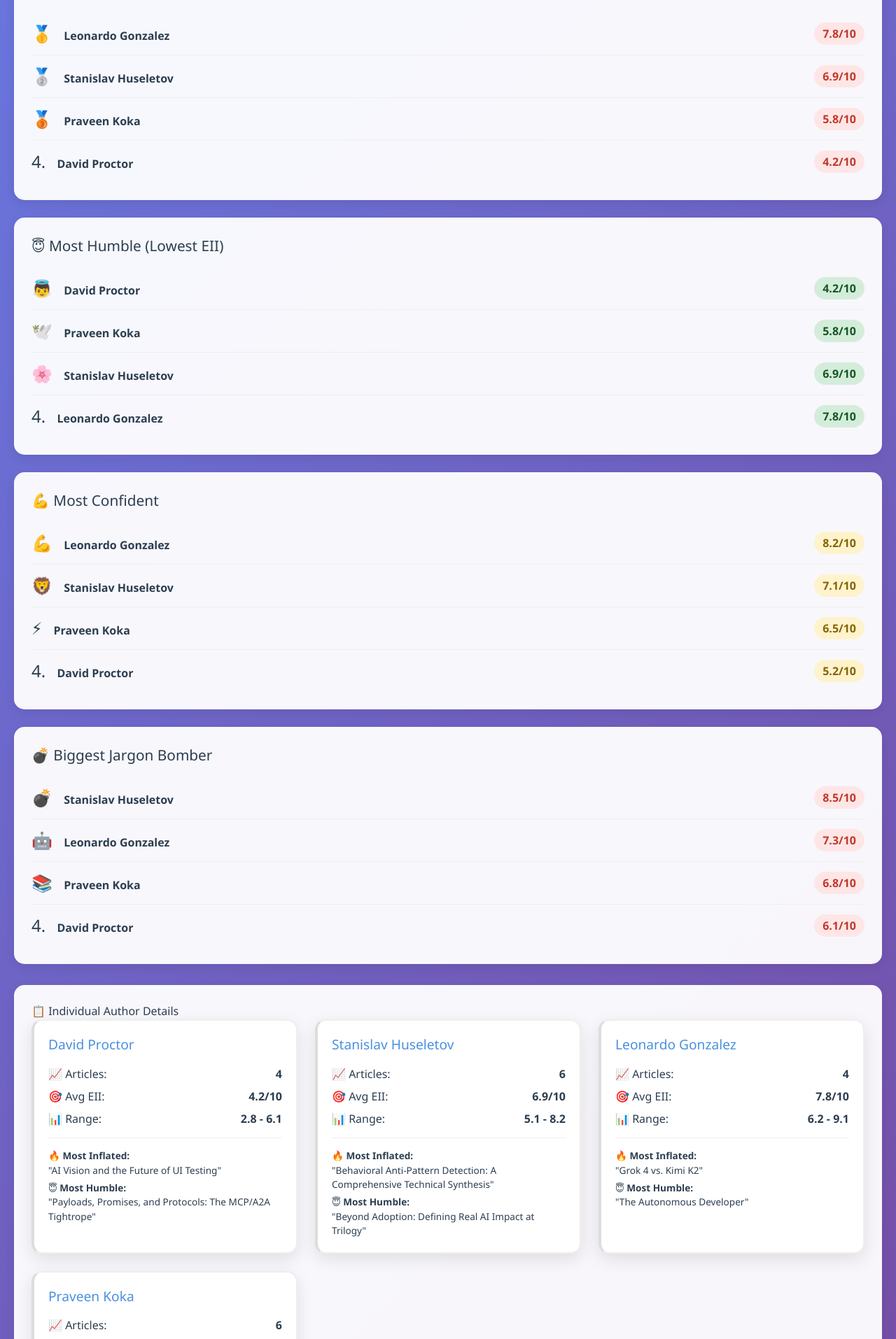
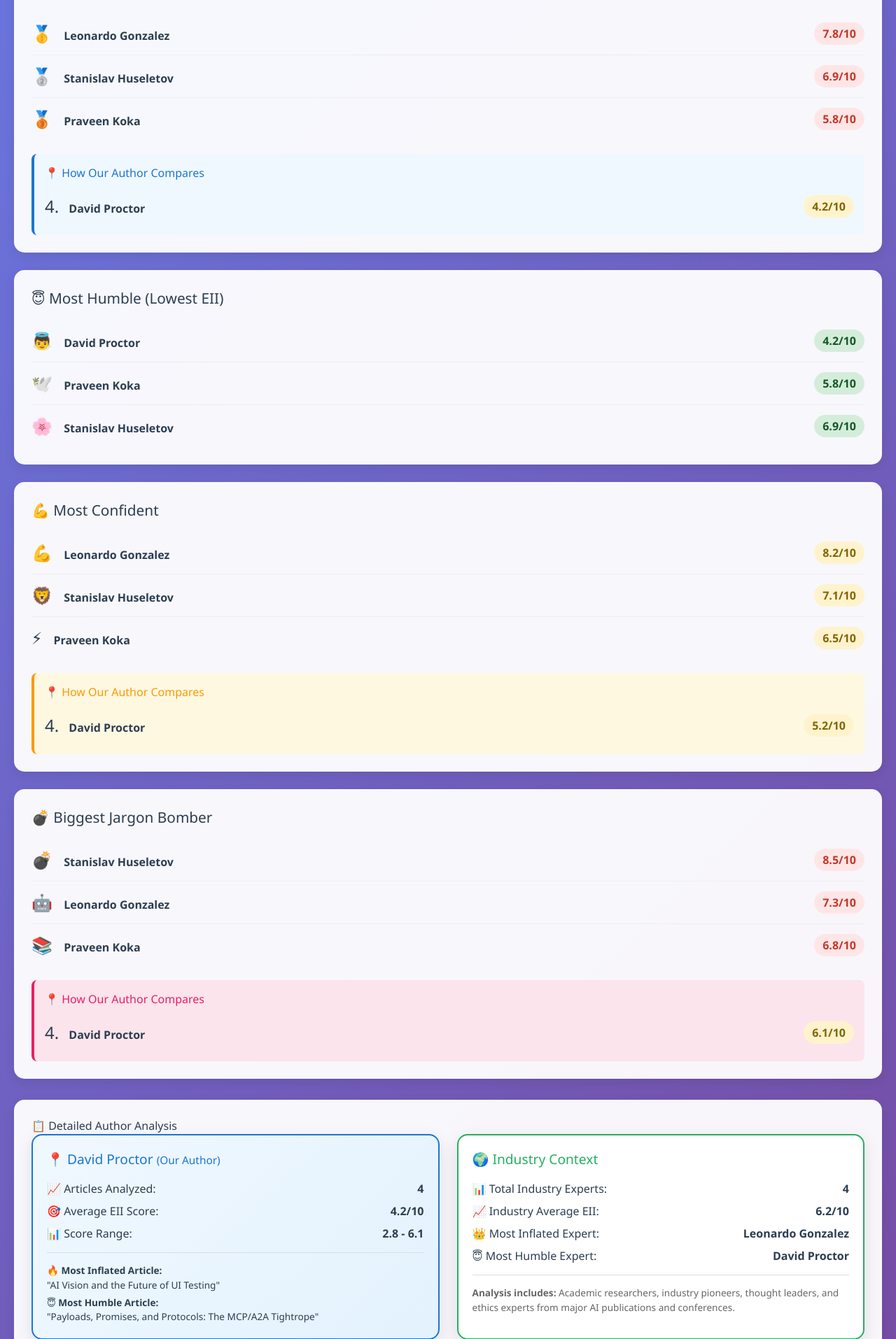
Before and after one commit to dp-pcs/expertise-inflation-index, a Flask app: page /team-championship in a window 1280 px wide. Shown: the part 814-2728 px from the top of the page at 70% size. Run offline with Flask 3, Linux system fonts and the light colour scheme; some libraries are stand-ins or nearby versions.

Commit message:
Transform team championship into industry analysis with top 3 + author ranking
🏆 Major restructuring for external industry comparison:
- Show only top 3 performers in each category (🥇🥈🥉)
- Add 'How Our Author Compares' sections showing David's ranking position
- Remove internal team comparison, focus on external AI industry experts
- Highlight David's position among broader AI community (academics, researchers, thought leaders)

📊 Enhanced presentation:
- Color-coded comparison boxes for each ranking category
- Dedicated David Proctor analysis card with industry context
- Industry overview card with total experts and averages
- Professional external positioning vs internal team competition

🎯 Resolves workplace sensitivity while maintaining scientific rigor:
- No more co-worker comparisons that could cause offense
- Positions author against established AI industry figures
- More appropriate for external sharing and professional credibility
- Maintains all analytical depth with better context

```diff
--- a/templates/team_championship.html
+++ b/templates/team_championship.html
@@ -7,13 +7,13 @@
 <div class="container">
     <div class="header">
         <h1>🌍 AI Industry EII Analysis</h1>
-        <p>David Proctor vs. Leading AI Researchers & Thought Leaders</p>
+        <p>Benchmarking against Leading AI Researchers & Thought Leaders</p>
         <div style="margin-top: 15px; font-size: 0.9em; color: #666;">
             Last updated: {{ data.timestamp.split('T')[0] }}
         </div>
         {% if data.team_summary.david_industry_rank %}
         <div style="margin-top: 10px; padding: 10px; background: #e3f2fd; border-radius: 8px; color: #1976d2;">
-            <strong>🎯 David's Industry Rank: #{{ data.team_summary.david_industry_rank }} out of {{ data.author_stats|length }} AI experts</strong>
+            <strong>🎯 Our Author's Industry Position: #{{ data.team_summary.david_industry_rank }} out of {{ data.author_stats|length }} AI experts analyzed</strong>
         </div>
         {% endif %}
     </div>
@@ -48,14 +48,13 @@
         <div class="ranking-section">
             <h3>🔥 Highest Average EII (Most Inflated)</h3>
             <ul class="ranking-list">
-                {% for author in data.rankings.highest_avg_eii %}
+                {% for author in data.rankings.highest_avg_eii[:3] %}
                 <li class="ranking-item">
                     <div>
                         <span class="rank-medal">
                             {% if loop.index == 1 %}🥇
                             {% elif loop.index == 2 %}🥈
                             {% elif loop.index == 3 %}🥉
-                            {% else %}{{ loop.index }}.
                             {% endif %}
                         </span>
                         <span class="author-name">{{ author }}</span>
@@ -64,19 +63,33 @@
                 </li>
                 {% endfor %}
             </ul>
+
+            <!-- How Our Author Compares -->
+            {% set david_rank = data.rankings.highest_avg_eii.index("David Proctor") + 1 if "David Proctor" in data.rankings.highest_avg_eii else None %}
+            {% if david_rank and david_rank > 3 %}
+            <div style="margin-top: 20px; padding: 15px; background: #f0f8ff; border-radius: 8px; border-left: 4px solid #1976d2;">
+                <h4 style="margin: 0 0 10px 0; color: #1976d2;">📍 How Our Author Compares</h4>
+                <div class="ranking-item" style="border: none; margin: 0; padding: 8px 0;">
+                    <div>
+                        <span class="rank-medal">{{ david_rank }}.</span>
+                        <span class="author-name">David Proctor</span>
+                    </div>
+                    <span class="score medium">{{ "%.1f"|format(data.author_stats["David Proctor"].avg_eii_score) }}/10</span>
+                </div>
+            </div>
+            {% endif %}
         </div>
 
         <div class="ranking-section">
             <h3>😇 Most Humble (Lowest EII)</h3>
             <ul class="ranking-list">
-                {% for author in data.rankings.most_humble %}
+                {% for author in data.rankings.most_humble[:3] %}
                 <li class="ranking-item">
                     <div>
                         <span class="rank-medal">
                             {% if loop.index == 1 %}👼
                             {% elif loop.index == 2 %}🕊️
                             {% elif loop.index == 3 %}🌸
-                            {% else %}{{ loop.index }}.
                             {% endif %}
                         </span>
                         <span class="author-name">{{ author }}</span>
@@ -85,19 +98,33 @@
                 </li>
                 {% endfor %}
             </ul>
+
+            <!-- How Our Author Compares -->
+            {% set david_humble_rank = data.rankings.most_humble.index("David Proctor") + 1 if "David Proctor" in data.rankings.most_humble else None %}
+            {% if david_humble_rank and david_humble_rank > 3 %}
+            <div style="margin-top: 20px; padding: 15px; background: #f0fff0; border-radius: 8px; border-left: 4px solid #27ae60;">
+                <h4 style="margin: 0 0 10px 0; color: #27ae60;">📍 How Our Author Compares</h4>
+                <div class="ranking-item" style="border: none; margin: 0; padding: 8px 0;">
+                    <div>
+                        <span class="rank-medal">{{ david_humble_rank }}.</span>
+                        <span class="author-name">David Proctor</span>
+                    </div>
+                    <span class="score low">{{ "%.1f"|format(data.author_stats["David Proctor"].avg_eii_score) }}/10</span>
+                </div>
+            </div>
+            {% endif %}
         </div>
 
         <div class="ranking-section">
             <h3>💪 Most Confident</h3>
             <ul class="ranking-list">
-                {% for author in data.rankings.most_confident %}
+                {% for author in data.rankings.most_confident[:3] %}
                 <li class="ranking-item">
                     <div>
                         <span class="rank-medal">
                             {% if loop.index == 1 %}💪
                             {% elif loop.index == 2 %}🦁
                             {% elif loop.index == 3 %}⚡
-                            {% else %}{{ loop.index }}.
                             {% endif %}
                         </span>
                         <span class="author-name">{{ author }}</span>
@@ -106,19 +133,33 @@
                 </li>
                 {% endfor %}
             </ul>
+
+            <!-- How Our Author Compares -->
+            {% set david_conf_rank = data.rankings.most_confident.index("David Proctor") + 1 if "David Proctor" in data.rankings.most_confident else None %}
+            {% if david_conf_rank and david_conf_rank > 3 %}
+            <div style="margin-top: 20px; padding: 15px; background: #fff8e1; border-radius: 8px; border-left: 4px solid #ff9800;">
+                <h4 style="margin: 0 0 10px 0; color: #ff9800;">📍 How Our Author Compares</h4>
+                <div class="ranking-item" style="border: none; margin: 0; padding: 8px 0;">
+                    <div>
+                        <span class="rank-medal">{{ david_conf_rank }}.</span>
+                        <span class="author-name">David Proctor</span>
+                    </div>
+                    <span class="score medium">{{ "%.1f"|format(data.author_stats["David Proctor"].avg_confidence) }}/10</span>
+                </div>
+            </div>
+            {% endif %}
         </div>
 
         <div class="ranking-section">
             <h3>💣 Biggest Jargon Bomber</h3>
             <ul class="ranking-list">
-                {% for author in data.rankings.biggest_jargon_bomber %}
+                {% for author in data.rankings.biggest_jargon_bomber[:3] %}
                 <li class="ranking-item">
                     <div>
                         <span class="rank-medal">
                             {% if loop.index == 1 %}💣
                             {% elif loop.index == 2 %}🤖
                             {% elif loop.index == 3 %}📚
-                            {% else %}{{ loop.index }}.
                             {% endif %}
                         </span>
                         <span class="author-name">{{ author }}</span>
@@ -127,39 +168,84 @@
                 </li>
                 {% endfor %}
             </ul>
+
+            <!-- How Our Author Compares -->
+            {% set david_jargon_rank = data.rankings.biggest_jargon_bomber.index("David Proctor") + 1 if "David Proctor" in data.rankings.biggest_jargon_bomber else None %}
+            {% if david_jargon_rank and david_jargon_rank > 3 %}
+            <div style="margin-top: 20px; padding: 15px; background: #fce4ec; border-radius: 8px; border-left: 4px solid #e91e63;">
+                <h4 style="margin: 0 0 10px 0; color: #e91e63;">📍 How Our Author Compares</h4>
+                <div class="ranking-item" style="border: none; margin: 0; padding: 8px 0;">
+                    <div>
+                        <span class="rank-medal">{{ david_jargon_rank }}.</span>
+                        <span class="author-name">David Proctor</span>
+                    </div>
+                    <span class="score medium">{{ "%.1f"|format(data.author_stats["David Proctor"].avg_jargon) }}/10</span>
+                </div>
+            </div>
+            {% endif %}
         </div>
     </div>
 
     <div class="author-details">
-        <h3>📋 Individual Author Details</h3>
+        <h3>📋 Detailed Author Analysis</h3>
         <div class="author-grid">
-            {% for author, stats in data.author_stats.items() %}
-            <div class="author-card">
-                <h4>{{ author }}</h4>
+            <!-- Focus on David Proctor's performance -->
+            {% set david_stats = data.author_stats["David Proctor"] %}
+            <div class="author-card" style="border: 2px solid #1976d2; background: linear-gradient(135deg, #f0f8ff 0%, #e3f2fd 100%);">
+                <h4 style="color: #1976d2;">📍 David Proctor <span style="font-size: 0.8em; font-weight: normal;">(Our Author)</span></h4>
                 <div class="stat-row">
-                    <span>📈 Articles:</span>
-                    <strong>{{ stats.article_count }}</strong>
+                    <span>📈 Articles Analyzed:</span>
+                    <strong>{{ david_stats.article_count }}</strong>
                 </div>
                 <div class="stat-row">
-                    <span>🎯 Avg EII:</span>
-                    <strong>{{ "%.1f"|format(stats.avg_eii_score) }}/10</strong>
+                    <span>🎯 Average EII Score:</span>
+                    <strong>{{ "%.1f"|format(david_stats.avg_eii_score) }}/10</strong>
                 </div>
                 <div class="stat-row">
-                    <span>📊 Range:</span>
-                    <strong>{{ "%.1f"|format(stats.min_eii_score) }} - {{ "%.1f"|format(stats.max_eii_score) }}</strong>
+                    <span>📊 Score Range:</span>
+                    <strong>{{ "%.1f"|format(david_stats.min_eii_score) }} - {{ "%.1f"|format(david_stats.max_eii_score) }}</strong>
                 </div>
-                <div style="margin-top: 15px; padding-top: 15px; border-top: 1px solid #eee;">
+                {% if data.team_summary.david_industry_rank %}
+                <div class="stat-row" style="background: rgba(25, 118, 210, 0.1); padding: 8px; border-radius: 4px; margin: 10px 0;">
+                    <span>🏆 Industry Ranking:</span>
+                    <strong>#{{ data.team_summary.david_industry_rank }} of {{ data.author_stats|length }}</strong>
+                </div>
+                {% endif %}
+                <div style="margin-top: 15px; padding-top: 15px; border-top: 1px solid #ddd;">
                     <div style="font-size: 0.85em; margin-bottom: 5px;">
-                        <strong>🔥 Most Inflated:</strong><br>
-                        "{{ stats.most_inflated_article }}"
+                        <strong>🔥 Most Inflated Article:</strong><br>
+                        "{{ david_stats.most_inflated_article }}"
                     </div>
                     <div style="font-size: 0.85em;">
-                        <strong>😇 Most Humble:</strong><br>
-                        "{{ stats.humblest_article }}"
+                        <strong>😇 Most Humble Article:</strong><br>
+                        "{{ david_stats.humblest_article }}"
                     </div>
                 </div>
             </div>
-            {% endfor %}
+
+            <!-- Industry comparison context -->
+            <div class="author-card" style="border: 2px solid #27ae60;">
+                <h4 style="color: #27ae60;">🌍 Industry Context</h4>
+                <div class="stat-row">
+                    <span>📊 Total Industry Experts:</span>
+                    <strong>{{ data.author_stats|length }}</strong>
+                </div>
+                <div class="stat-row">
+                    <span>📈 Industry Average EII:</span>
+                    <strong>{{ "%.1f"|format(data.team_summary.team_avg_eii) }}/10</strong>
+                </div>
+                <div class="stat-row">
+                    <span>👑 Most Inflated Expert:</span>
+                    <strong>{{ data.team_summary.inflation_champion }}</strong>
+                </div>
+                <div class="stat-row">
+                    <span>😇 Most Humble Expert:</span>
+                    <strong>{{ data.team_summary.humility_champion }}</strong>
+                </div>
+                <div style="margin-top: 15px; padding-top: 15px; border-top: 1px solid #ddd; font-size: 0.85em; color: #666;">
+                    <p><strong>Analysis includes:</strong> Academic researchers, industry pioneers, thought leaders, and ethics experts from major AI publications and conferences.</p>
+                </div>
+            </div>
         </div>
     </div>
 
```
